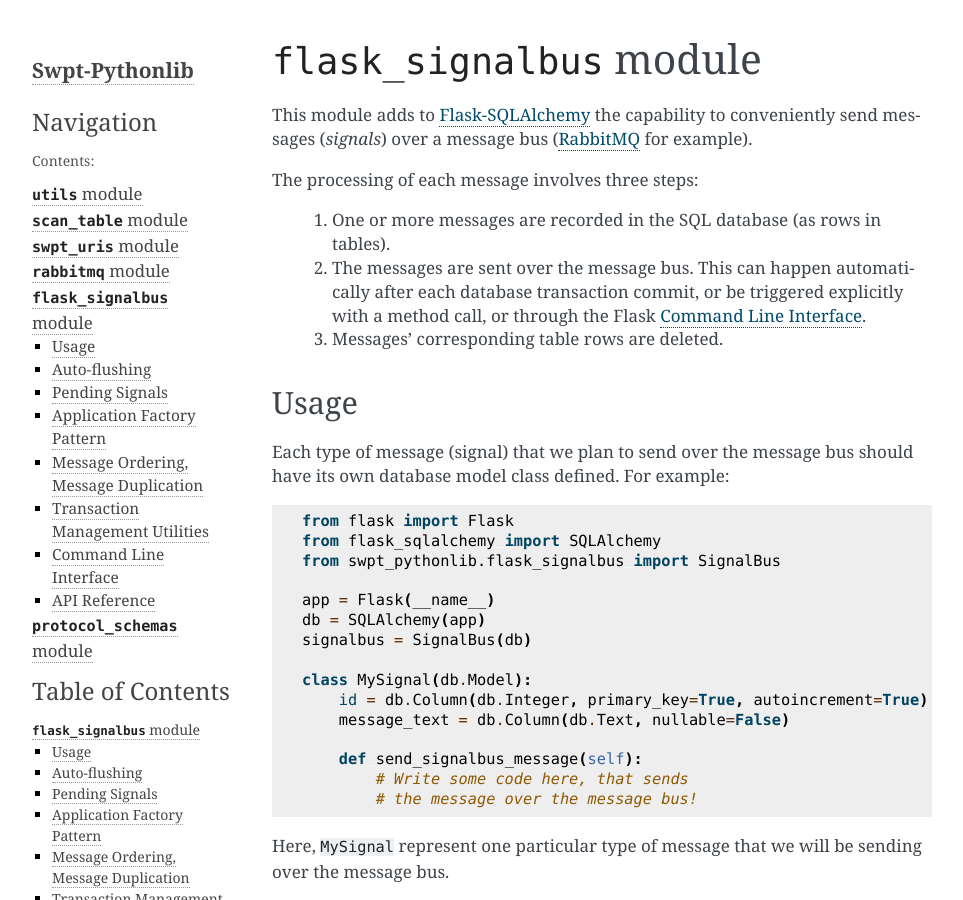
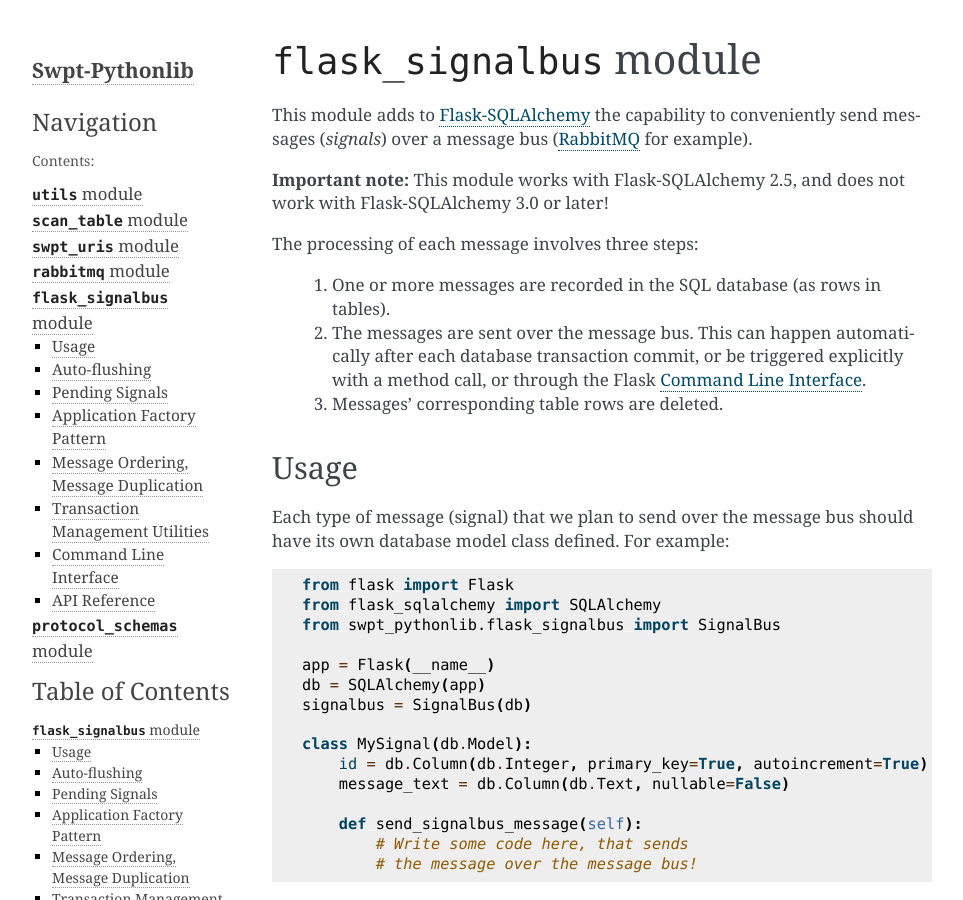
Before and after one commit to epandurski/swpt_pythonlib, a Sphinx documentation site: the page built from docs/flask_signalbus.rst, in a window 1280 px wide and 900 px high. Shown: the whole window, without its empty margins (148-1111 px from the left). Built offline with Sphinx 7.4.7, drawn with Linux system fonts in a browser that asks for light colours.

Commit message:
Do not try to install Flask-SQLAlchemy 3.0 or later

```diff
--- a/docs/flask_signalbus.rst
+++ b/docs/flask_signalbus.rst
@@ -4,6 +4,9 @@
 This module adds to `Flask-SQLAlchemy`_ the capability to conveniently
 send messages (*signals*) over a message bus (`RabbitMQ`_ for
 example).
+
+**Important note:** This module works with Flask-SQLAlchemy 2.5, and
+does not work with Flask-SQLAlchemy 3.0 or later!
 
 The processing of each message involves three steps:
 
--- a/setup.py
+++ b/setup.py
@@ -46,7 +46,7 @@ setup(
     install_requires=[
         'Flask>=1.0',
         'SQLAlchemy>=1.3',
-        'Flask-SQLAlchemy>=2.4',
+        'Flask-SQLAlchemy>=2.4,<3.0',
         'marshmallow>=3.10',
         'pika>=1.3',
     ],
```
